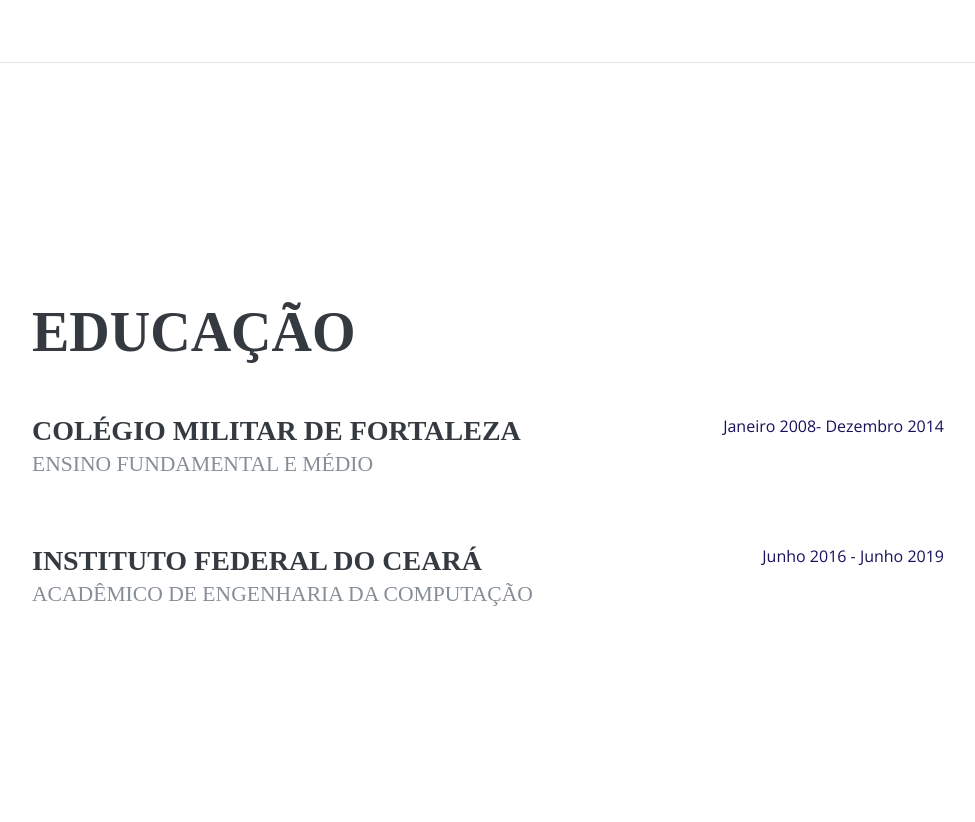
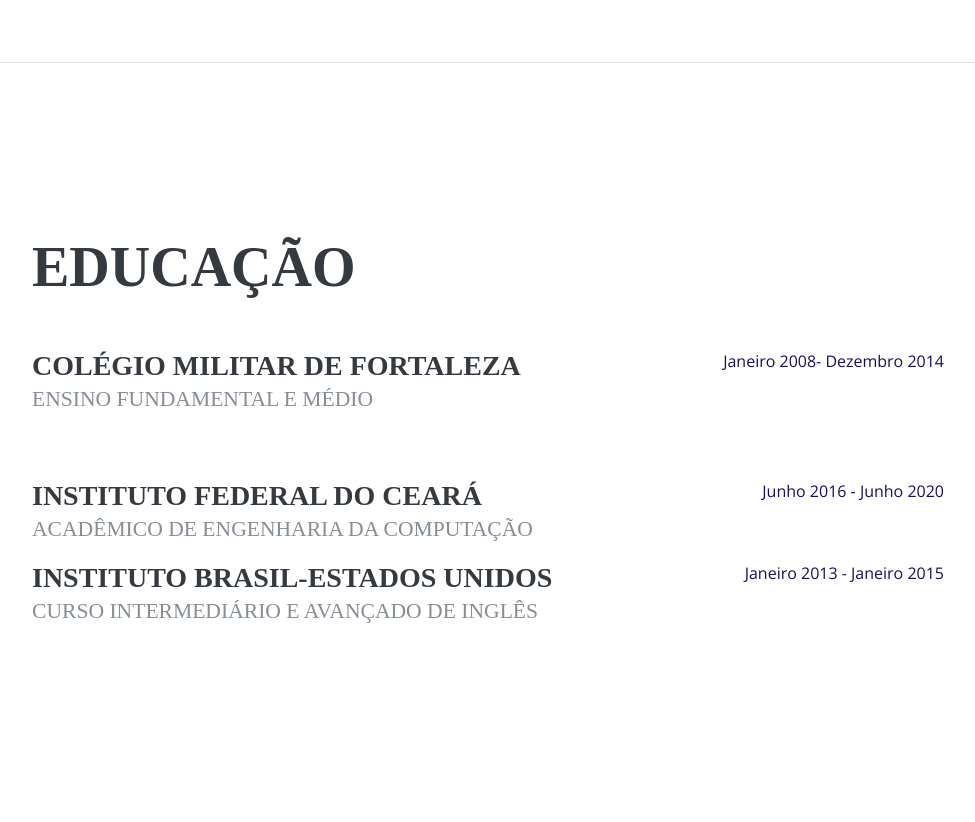
Before and after one commit to CarlosGabrielIFCE/CurriculumVitae, a Django app: page / in a window 1280 px wide. Shown: the part 1797-2619 px from the top of the page, without its empty margins (288-1263 px from the left). Run offline with Django 3.2, Linux system fonts and the light colour scheme; some libraries are stand-ins or nearby versions; some web fonts are replaced.

Commit message:
Corrigindo erros textuais

```diff
--- a/core/templates/index.html
+++ b/core/templates/index.html
@@ -189,7 +189,17 @@
               <div class="subheading mb-3">Acadêmico de Engenharia da Computação</div>
             </div>
             <div class="resume-date text-md-right">
-              <span class="text-primary">Junho 2016 - Junho 2019</span>
+              <span class="text-primary">Junho 2016 - Junho 2020</span>
+            </div>
+          </div>
+
+          <div class="resume-item d-flex flex-column flex-md-row mb-5">
+            <div class="resume-content mr-auto">
+              <h3 class="mb-0">Instituto Brasil-Estados Unidos</h3>
+              <div class="subheading mb-3">Curso Intermediário e Avançado de Inglês</div>
+            </div>
+            <div class="resume-date text-md-right">
+              <span class="text-primary">Janeiro 2013 - Janeiro 2015</span>
             </div>
           </div>
 
```
